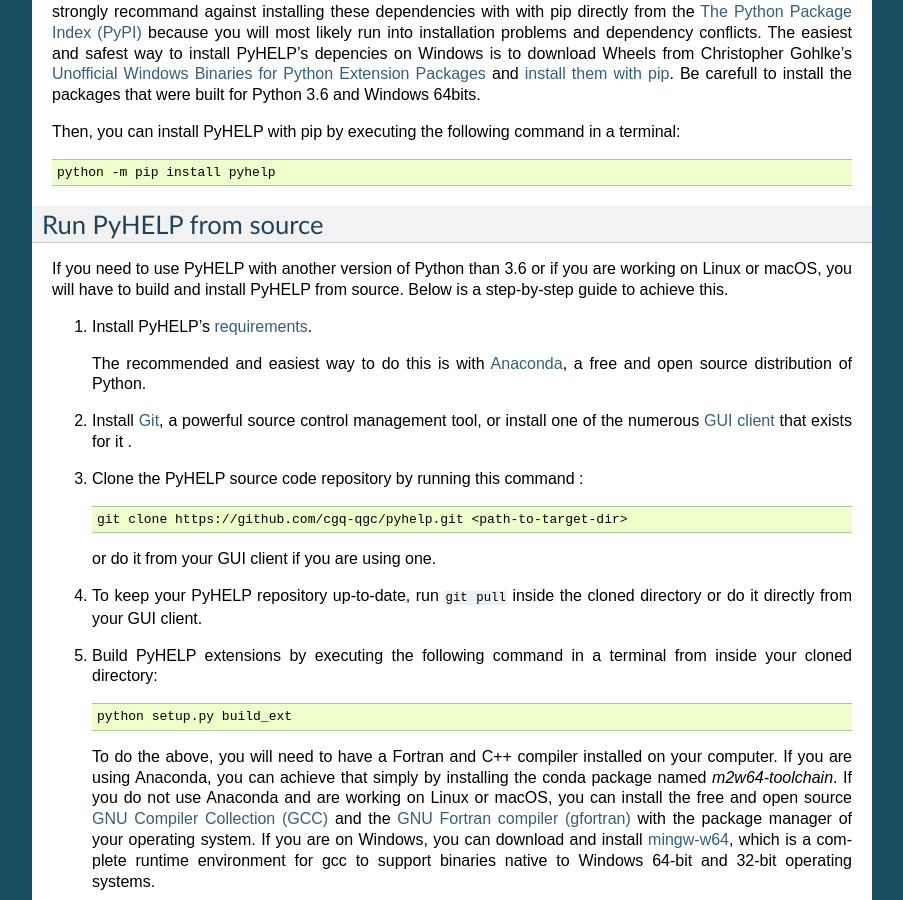
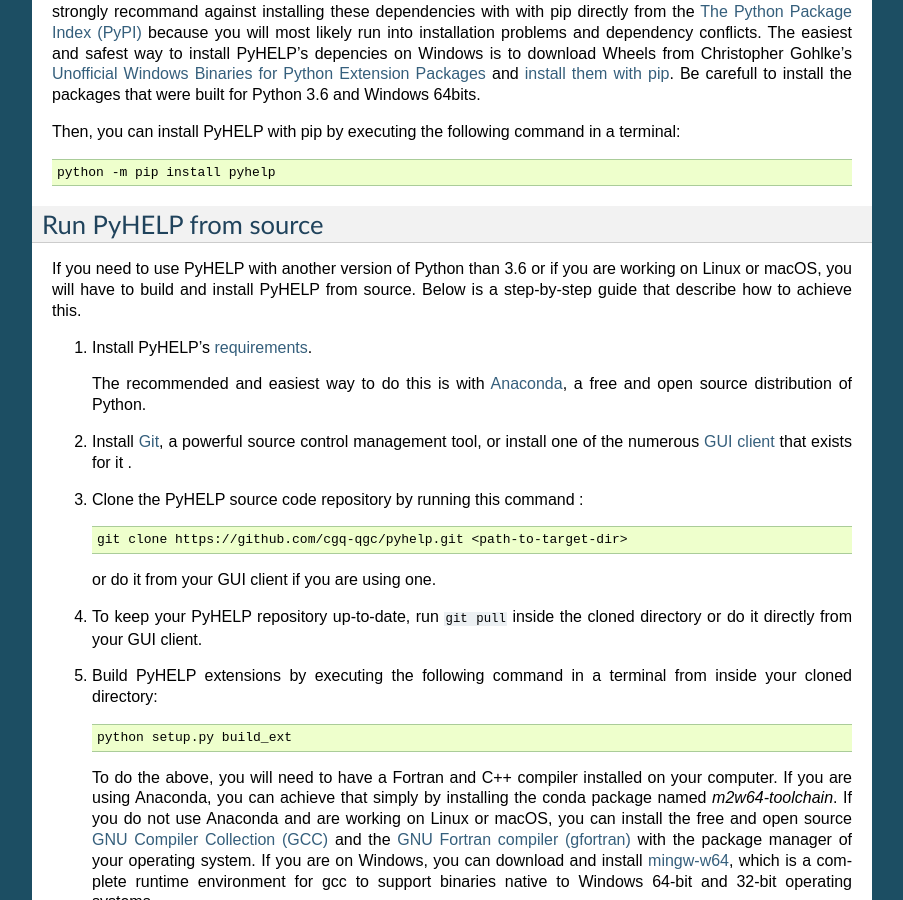
Before and after one commit to cgq-qgc/pyhelp, a Sphinx documentation site: the page built from docs/installation.rst, in a window 1280 px wide and 900 px high, scrolled down 840 px. Shown: the whole window, without its empty margins (198-1101 px from the left). Built offline with Sphinx 7.4.7, drawn with Linux system fonts in a browser that asks for light colours; formulas are drawn with MathJax 3.

Commit message:
Minor text change

```diff
--- a/docs/installation.rst
+++ b/docs/installation.rst
@@ -78,7 +78,7 @@
 If you need to use PyHELP with another version of Python than 3.6 or if you
 are working on Linux or macOS, you will have to build and install
 PyHELP from source.
-Below is a step-by-step guide to achieve this.
+Below is a step-by-step guide that describe how to achieve this.
 
 #. Install PyHELP's `requirements`_.
 
```
